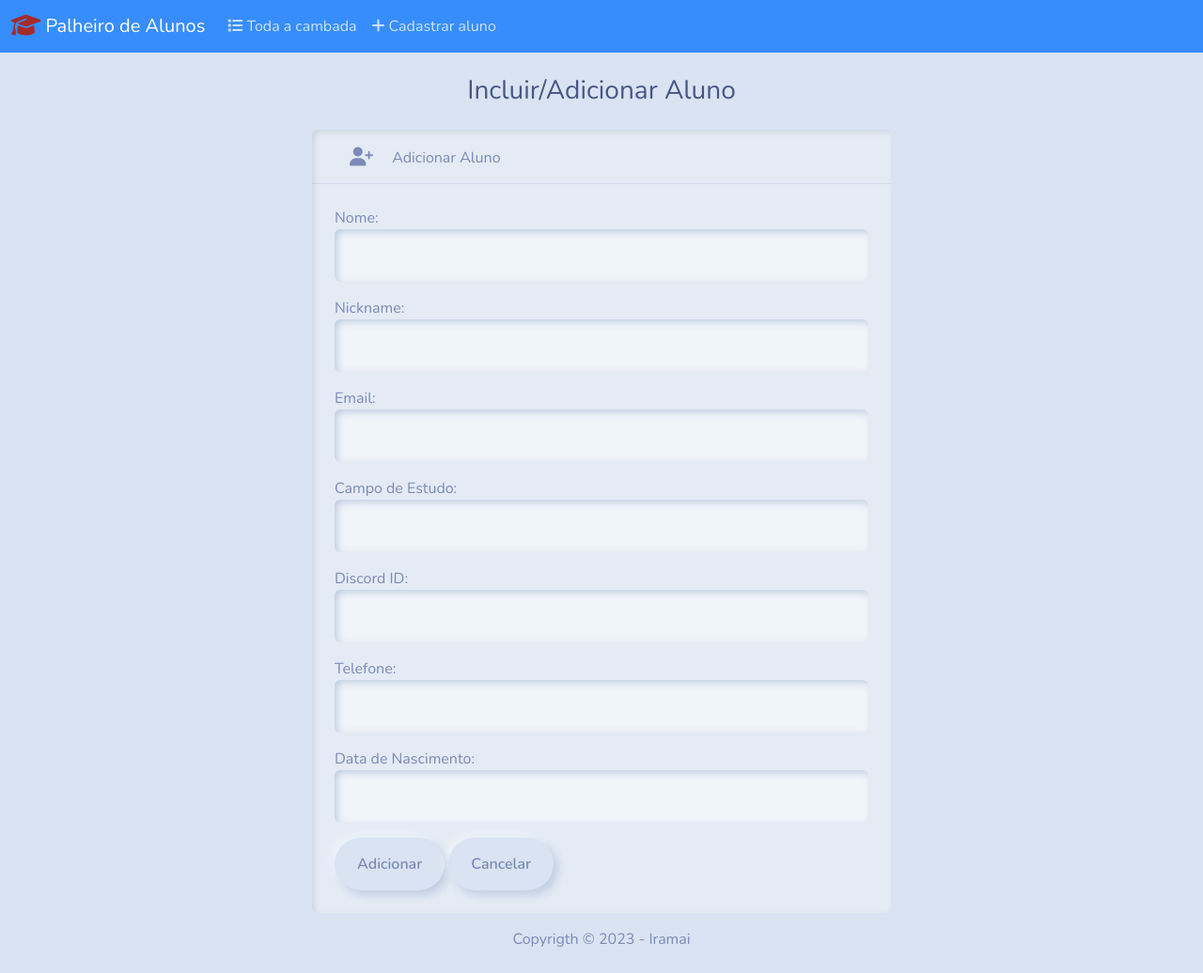
After one commit to Bokomoko/modelo, a Django app: page /add/ in a window 1280 px wide. The commit adds this page. Shown: the whole page at 94% size. Run offline with Django 4.2, Linux system fonts and the light colour scheme; some libraries are stand-ins or nearby versions.

Commit message:
Add Aluno form functioning

```diff
--- /dev/null
+++ b/alunos/forms.py
@@ -0,0 +1,32 @@
+from django import forms
+from .models import Aluno
+from django.core.exceptions import ValidationError
+from django.core.validators import validate_email
+from django.core.validators import RegexValidator
+from django.core.validators import MinLengthValidator
+
+
+class AlunoForm(forms.ModelForm):
+    class Meta:
+        model = Aluno
+        fields = ['nome', 'nickname', 'email', 'campo_de_estudo',
+                  'discordid', 'telefone', 'data_nascimento']
+        # fields = '__all__'
+        labels = {
+            'nome': 'Nome',
+            'nickname': 'Nickname',
+            'email': 'Email',
+            'campo_de_estudo': 'Campo de Estudo',
+            'discordid': 'Discord ID',
+            'telefone': 'Telefone',
+            'data_nascimento': 'Data de Nascimento',
+        }
+        widgets = {
+            'nome': forms.TextInput(attrs={'class': 'form-control'}),
+            'nickname': forms.TextInput(attrs={'class': 'form-control'}),
+            'email': forms.EmailInput(attrs={'class': 'form-control'}),
+            'campo_de_estudo': forms.TextInput(attrs={'class': 'form-control'}),
+            'discordid': forms.TextInput(attrs={'class': 'form-control'}),
+            'telefone': forms.TextInput(attrs={'class': 'form-control'}),
+            'data_nascimento': forms.DateInput(attrs={'class': 'form-control'}),
+        }
--- /dev/null
+++ b/alunos/templates/paginaalunos/add.html
@@ -0,0 +1,30 @@
+{% extends "paginaalunos/base.html" %}
+{% block content %}
+<h3 class="text-center m-4">Incluir/Adicionar Aluno</h3>
+{% if success %}
+<div class="alert alert-success" role="alert">
+  <strong>Aluno adicionado com sucesso!</strong>
+  <a href="{% url 'index' %}" class="alert-link">Voltar ao início</a>
+</div>
+{% else %}
+<!-- No success means that we must show the input form for a new Aluno -->
+<div class="row justify-content-center">
+  <div class="col-6">
+    <div class="card border-light mb-3">
+      <div class="card-header">
+        <i class="fas fa-user-plus fa-lg m-3 mt-3"></i>
+        <span>Adicionar Aluno</span>
+      </div>
+      <div class="card-body">
+        <form action="{% url 'add' %}" method="POST">
+          {% csrf_token %}
+          {{ form.as_p }}
+          <button type="submit" class="btn btn-primary">Adicionar</button>
+          <a href="{% url 'index' %}" class="btn btn-secondary">Cancelar</a>
+        </form>
+      </div>
+    </div>
+  </div>
+  {% endif %}
+
+  {% endblock %}
--- /dev/null
+++ b/alunos/templates/paginaalunos/base.html
@@ -0,0 +1,61 @@
+{% load static %}
+<!DOCTYPE html>
+
+<head>
+  <meta charset="UTF-8">
+  <meta http-equiv="X-UA-Compatible" content="IE=edge">
+  <meta name="viewport" content="width=device-width, initial-scale=1.0">
+  <link rel="stylesheet" href={% static 'css/bootstrap.min.css' %}>
+  <title>Página Alunos</title>
+  <link rel="stylesheet" href="https://cdnjs.cloudflare.com/ajax/libs/font-awesome/6.3.0/css/all.min.css"
+    integrity="sha512-SzlrxWUlpfuzQ+pcUCosxcglQRNAq/DZjVsC0lE40xsADsfeQoEypE+enwcOiGjk/bSuGGKHEyjSoQ1zVisanQ=="
+    crossorigin="anonymous" referrerpolicy="no-referrer" />
+</head>
+
+<body class="d-flex flex-column min-vh-100">
+  <nav class="navbar navbar-expand-lg navbar-dark bg-primary">
+    <div class="container-fluid">
+      <a class="navbar-brand" href="{% url 'index' %}">
+        <i class="fas fa-graduation-cap fa-lg" style="color:brown"></i>
+        Palheiro de Alunos
+      </a>
+      <button class="navbar-toggler" type="button" data-bs-toggle="collapse" data-bs-target="#navbarColor01"
+        aria-controls="navbarColor01" aria-expanded="false" aria-label="Toggle navigation">
+        <span class="navbar-toggler-icon"></span>
+      </button>
+      <div class="collapse navbar-collapse" id="navbarColor01">
+        <ul class="navbar-nav me-auto">
+          <li class="nav-item">
+            <a class="nav-link" href="{% url 'index' %}">
+              <i class="fas fa-list"></i>
+              Toda a cambada
+            </a>
+          </li>
+          <li class="nav-item">
+            <a class="nav-link" href="{% url 'add' %}">
+              <i class="fas fa-plus"></i>
+              Cadastrar aluno
+            </a>
+          </li>
+
+      </div>
+    </div>
+  </nav>
+  <div class="container-fluid">
+    {% block content %}
+    {% endblock %}
+  </div>
+  <footer class="mt-auto mb-4">
+    <div class="text-center">
+      <span>
+        Copyrigth &copy;
+        <script>document.write(new Date().getFullYear())</script> - Iramai
+      </span>
+    </div>
+  </footer>
+  <script src="https://cdn.jsdelivr.net/npm/bootstrap@5.0.2/dist/js/bootstrap.bundle.min.js"
+    integrity="sha384-MrcW6ZMFYlzcLA8Nl+NtUVF0sA7MsXsP1UyJoMp4YLEuNSfAP+JcXn/tWtIaxVXM"
+    crossorigin="anonymous"></script>
+</body>
+
+</html>
--- a/alunos/urls.py
+++ b/alunos/urls.py
@@ -3,4 +3,5 @@ from . import views
 urlpatterns = [
     path('', views.index, name='index'),
     path('<int:aluno_id>/', views.view_aluno, name='view_aluno'),
+    path('add/', views.add, name='add'),
 ]
--- a/alunos/views.py
+++ b/alunos/views.py
@@ -2,6 +2,7 @@ from django.http import HttpResponseRedirect
 from django.shortcuts import render
 from django.urls import reverse
 from .models import Aluno
+from .forms import AlunoForm
 
 # Create your views here.
 
@@ -18,3 +19,16 @@ def index(request):
 def view_aluno(request, aluno_id):
     aluno = Aluno.objects.get(pk=aluno_id)
     return HttpResponseRedirect(reverse('paginaalunos'))
+
+
+def add(request):
+    if request.method == 'POST':
+        form = AlunoForm(request.POST)
+        if form.is_valid():
+            form.save()
+            return render(request, 'paginaalunos/add.html', {'form': form, 'success': True})
+
+    else:
+        form = AlunoForm()
+
+    return render(request, 'paginaalunos/add.html', {'form': form})
--- a/modelo/settings.py
+++ b/modelo/settings.py
@@ -104,9 +104,11 @@ AUTH_PASSWORD_VALIDATORS = [
 # Internationalization
 # https://docs.djangoproject.com/en/4.1/topics/i18n/
 
-LANGUAGE_CODE = 'en-us'
+# set the language for Brazil
+LANGUAGE_CODE = 'pt-br'
 
-TIME_ZONE = 'UTC'
+# set the time zone for Brazil (UTC-3)
+TIME_ZONE = 'America/Sao_Paulo'
 
 USE_I18N = True
 
```
Also changed, not shown: alunos/templates/paginaalunos/index.html (+7 -59 lines).
